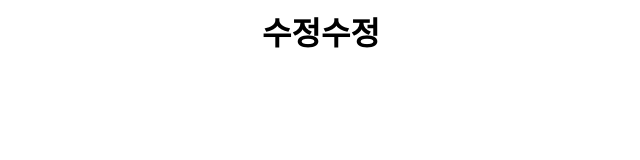
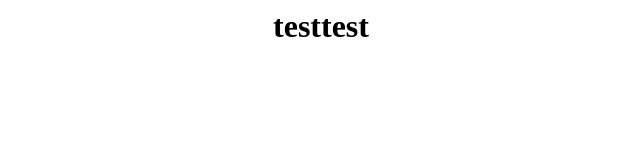
Before and after one commit to Aron92/test1, a plain HTML site: page index.html in a window 1280 px wide. Shown: the whole page, without its empty margins (319-959 px from the left). Drawn offline with Linux system fonts and the light colour scheme.

Commit message:
Update index.html

```diff
--- a/index.html
+++ b/index.html
@@ -1,3 +1,3 @@
 <center>
-  <h1>수정수정</h1>
+  <h1>testtest</h1>
 </center>
```
